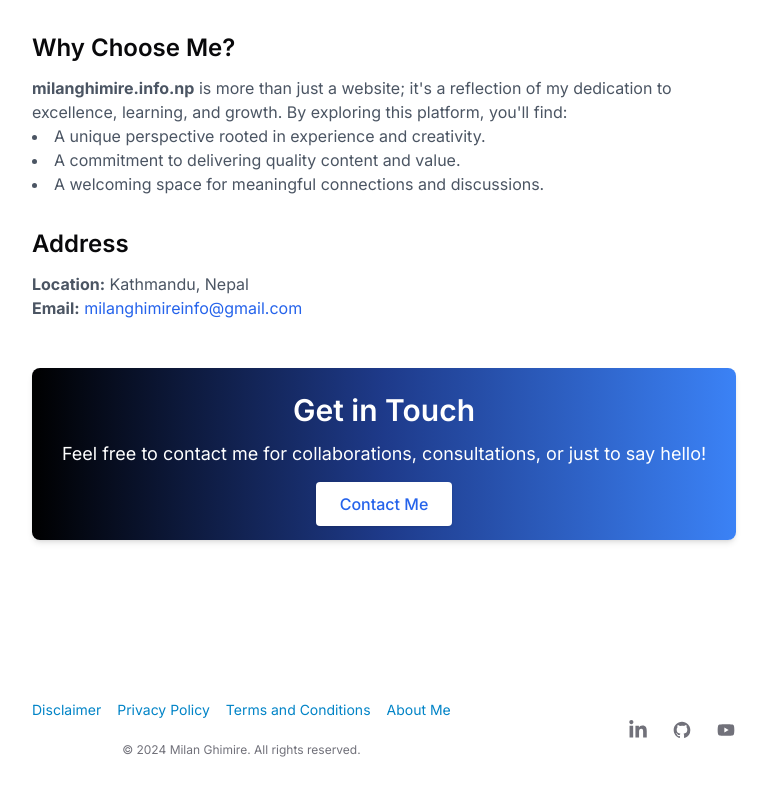
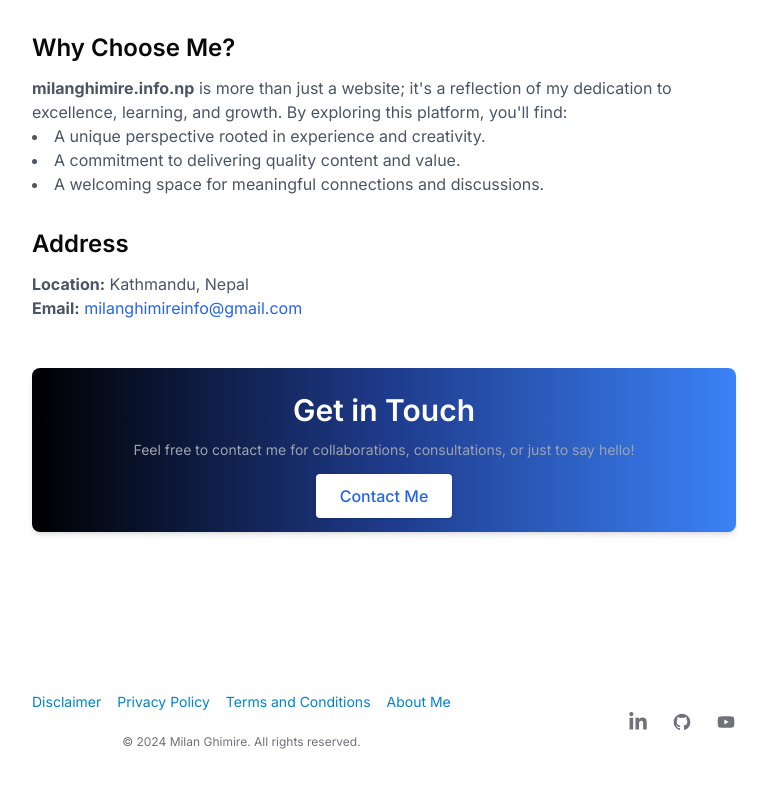
Before and after one commit to themilang/DigitalNotebook, a Next.js app: page /aboutme in a window 1280 px wide. Shown: the part 1104-1896 px from the top of the page, without its empty margins (256-1023 px from the left). Built offline with nearby package versions, Linux system fonts and the light colour scheme; no server answers; a web font is replaced by a local one.

Commit message:
Fix: about page

```diff
--- a/app/aboutme/page.tsx
+++ b/app/aboutme/page.tsx
@@ -174,7 +174,7 @@ export default function AboutUs() {
           <section className="mb-8 mt-12">
             <div className="p-6 text-center text-white bg-gradient-to-r from-black via-blue-900 to-blue-500   rounded-lg shadow-md">
               <h2 className="text-3xl font-semibold mb-3">Get in Touch</h2>
-              <p className="text-lg mb-6">
+              <p className="text-sm mb-6 text-gray-400">
                 Feel free to contact me for collaborations, consultations, or just to say hello!
               </p>
               <Link
```
